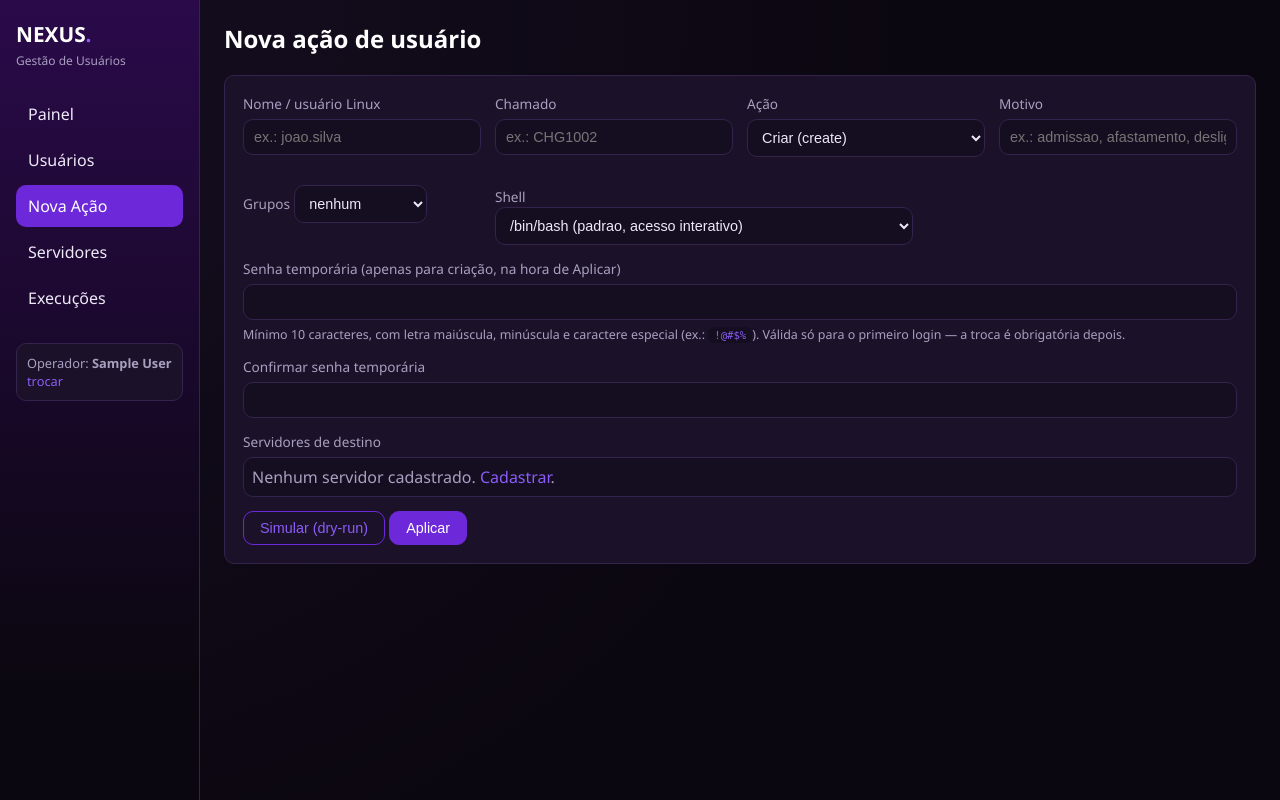
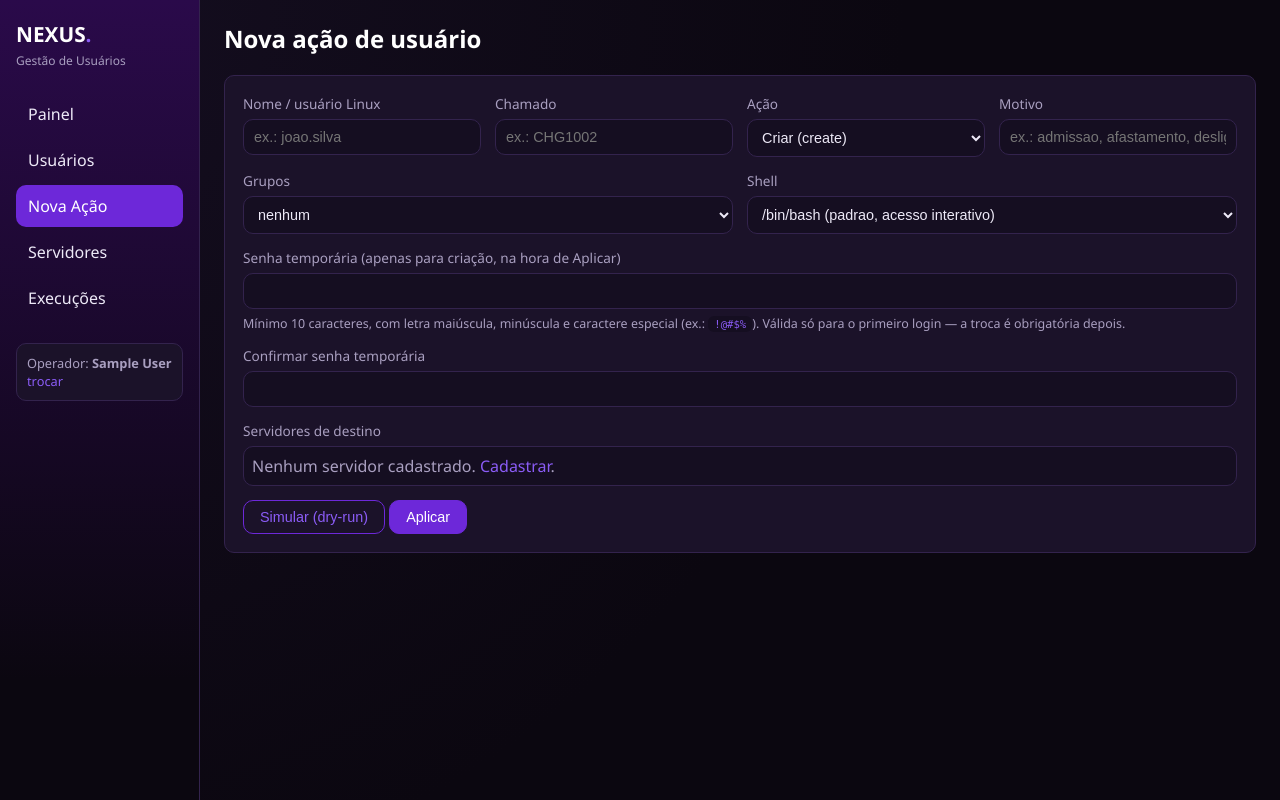
Before and after one commit to julyanarch/NEXUS, a Flask app: page /actions/new in a window 1280 px wide. Run offline with Flask 3, Linux system fonts and the light colour scheme; the visitor is signed in with stand-in values (Sample User, id 1); data that the repository does not hold is empty.

Commit message:
Corrige desalinhamento entre Grupos e Shell no formulario de Nova Acao
Grupos e Shell estavam no mesmo .form-grid dos 4 campos de cima (Nome/
Chamado/Acao/Motivo), entao dependendo de quantas colunas cabiam na
linha, podiam cair em linhas diferentes um do outro. Move os dois pra
um .form-grid proprio (create_only_fields), garantindo que sempre ficam
juntos na mesma linha, alinhados.

```diff
--- a/nexus_dashboard/static/js/app.js
+++ b/nexus_dashboard/static/js/app.js
@@ -67,17 +67,15 @@ document.addEventListener("DOMContentLoaded", function () {
   // Grupos e Shell so fazem sentido na criacao do usuario - em bloquear/
   // remover/purgar esses campos sao ignorados pelo script, entao esconde
   // pra ninguem mexer a toa. (Home saiu do formulario: e sempre "yes" na
-  // criacao, fixo no backend - as outras acoes nem usam esse campo.)
-  var fieldsOnlyForCreate = ["groups_group", "shell_group"]
-    .map(function (id) { return document.getElementById(id); })
-    .filter(Boolean);
+  // criacao, fixo no backend - as outras acoes nem usam esse campo.) Os dois
+  // ficam no proprio ".form-grid" (create_only_fields), separado do grid de
+  // cima, pra sempre cairem juntos na mesma linha, alinhados.
+  var createOnlyFields = document.getElementById("create_only_fields");
   function toggleCreateOnlyFields() {
-    if (!actionSelect || !fieldsOnlyForCreate.length) return;
+    if (!actionSelect || !createOnlyFields) return;
     var show = actionSelect.value === "create" || actionSelect.value === "add";
-    fieldsOnlyForCreate.forEach(function (group) {
-      group.style.display = show ? "block" : "none";
-      group.querySelectorAll("input, select").forEach(function (el) { el.disabled = !show; });
-    });
+    createOnlyFields.style.display = show ? "grid" : "none";
+    createOnlyFields.querySelectorAll("input, select").forEach(function (el) { el.disabled = !show; });
   }
   if (actionSelect) {
     actionSelect.addEventListener("change", toggleCreateOnlyFields);
--- a/nexus_dashboard/templates/actions/new.html
+++ b/nexus_dashboard/templates/actions/new.html
@@ -26,7 +26,10 @@
         <label>Motivo</label>
         <input type="text" name="reason" placeholder="ex.: admissao, afastamento, desligamento">
       </div>
-      <div class="form-group" id="groups_group">
+    </div>
+
+    <div class="form-grid" id="create_only_fields">
+      <div class="form-group">
         <label>Grupos</label>
         <select name="groups">
           <option value="">nenhum</option>
@@ -35,7 +38,7 @@
           <option value="sudo;docker">sudo e docker</option>
         </select>
       </div>
-      <div class="form-group" id="shell_group">
+      <div class="form-group">
         <label>Shell</label>
         <select name="shell">
           {% for value, label in available_shells %}
```
